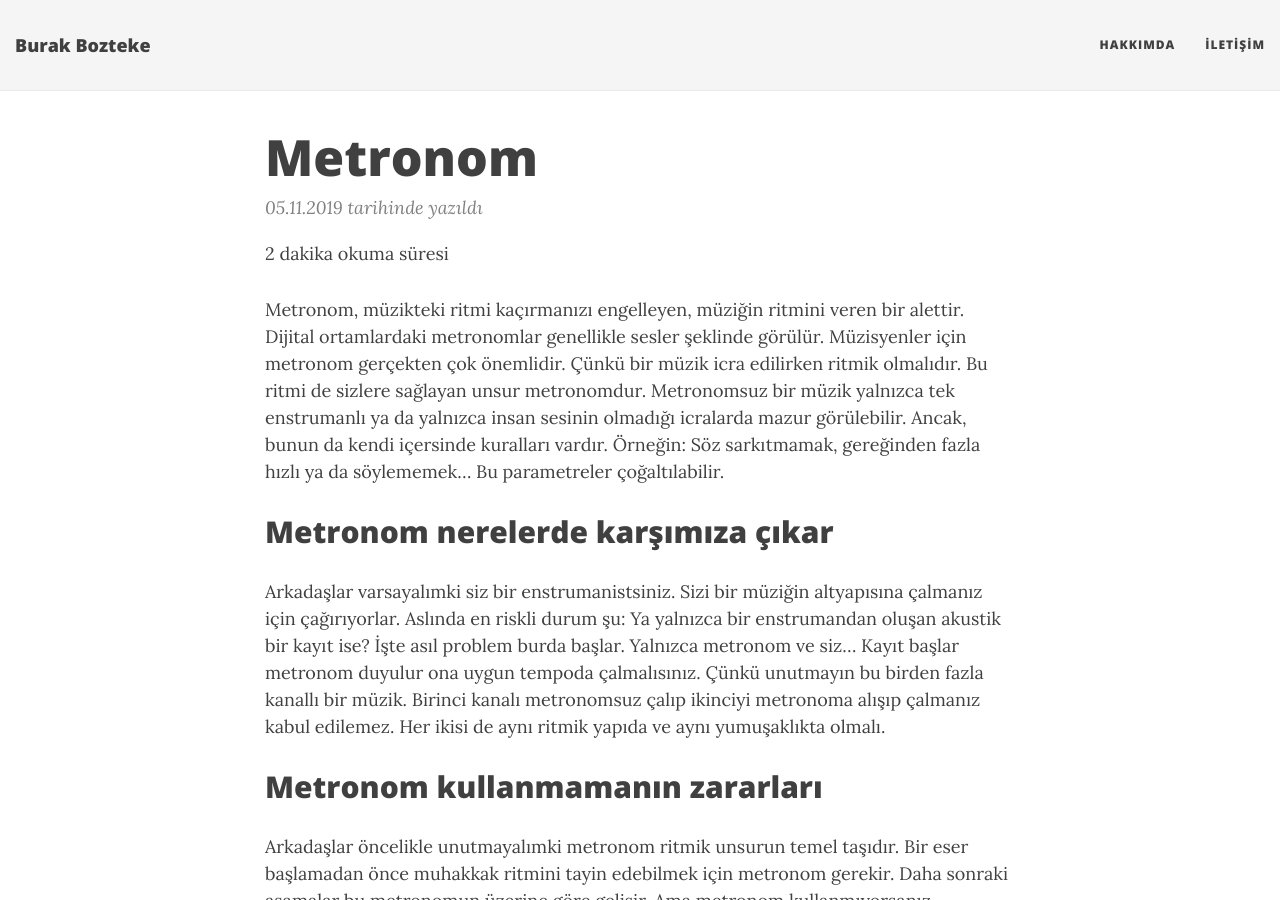
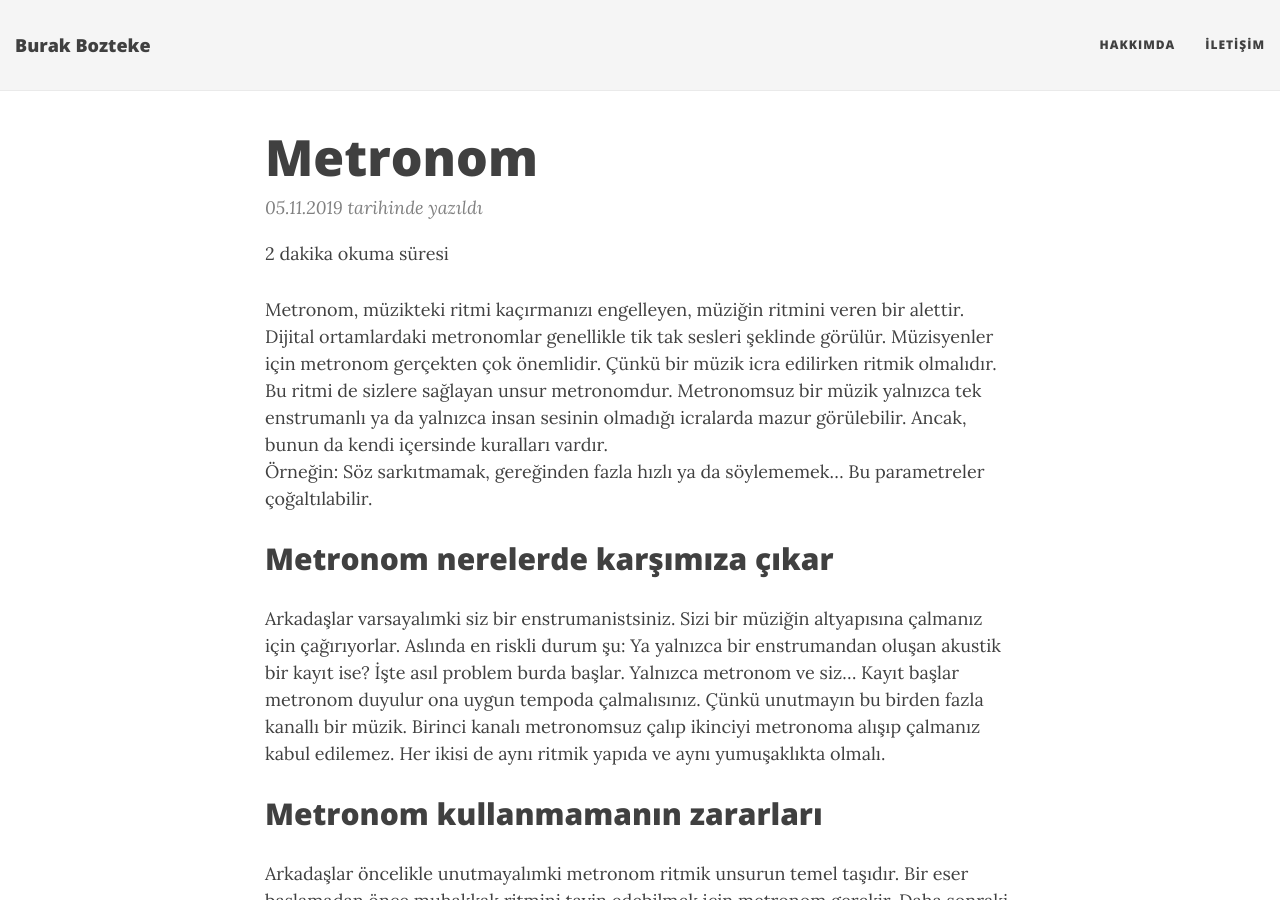
Before and after one commit to burakbozteke/burakbozteke.github.io, a Jekyll site: the page built from _posts/2019-11-05-metronom.md, in a window 1280 px wide and 900 px high. Built offline with Jekyll 4.4.1, drawn with Linux system fonts in a browser that asks for light colours; nearby versions of some CDN libraries.

Commit message:
update iles

```diff
--- a/_includes/social-share.html
+++ b/_includes/social-share.html
@@ -28,15 +28,6 @@
     </a>
   {% endif %}
 
-  {% if site.share-links-active.whatsapp %}
-  <!--- Share on WhatsApp -->
-<a href="whatsapp://send?text=<{{ site.url }}{{ page.url }}&t={{ page.title }}" data-action="share/whatsapp/share"
-       class="btn btn-social-icon btn-whatsapp" title="Share on WhatsApp">
-      <span class="fa fa-fw fa-whatsapp" aria-hidden="true"></span>
-      <span class="sr-only">WhatsApp</span>
-    </a>
-  {% endif %}
-
   {% if site.share-links-active.google %}
   <!--- Share on Google Plus -->
     <a href="https://plus.google.com/share?url={{ site.url }}{{ page.url }}"
--- a/_posts/2019-11-05-metronom.md
+++ b/_posts/2019-11-05-metronom.md
@@ -7,7 +7,7 @@ yazar:
 ---
 
 Metronom, müzikteki ritmi kaçırmanızı engelleyen, müziğin ritmini veren bir alettir.
-Dijital ortamlardaki metronomlar genellikle sesler şeklinde görülür.
+Dijital ortamlardaki metronomlar genellikle tik tak sesleri şeklinde görülür.
 Müzisyenler için metronom gerçekten çok önemlidir. Çünkü bir müzik icra edilirken ritmik olmalıdır. Bu ritmi de sizlere sağlayan unsur metronomdur. Metronomsuz bir müzik yalnızca tek enstrumanlı ya da yalnızca insan sesinin olmadığı icralarda mazur görülebilir. Ancak, bunun da kendi içersinde kuralları vardır.
 Örneğin: Söz sarkıtmamak, gereğinden fazla hızlı ya da söylememek... Bu parametreler çoğaltılabilir.
 
```
